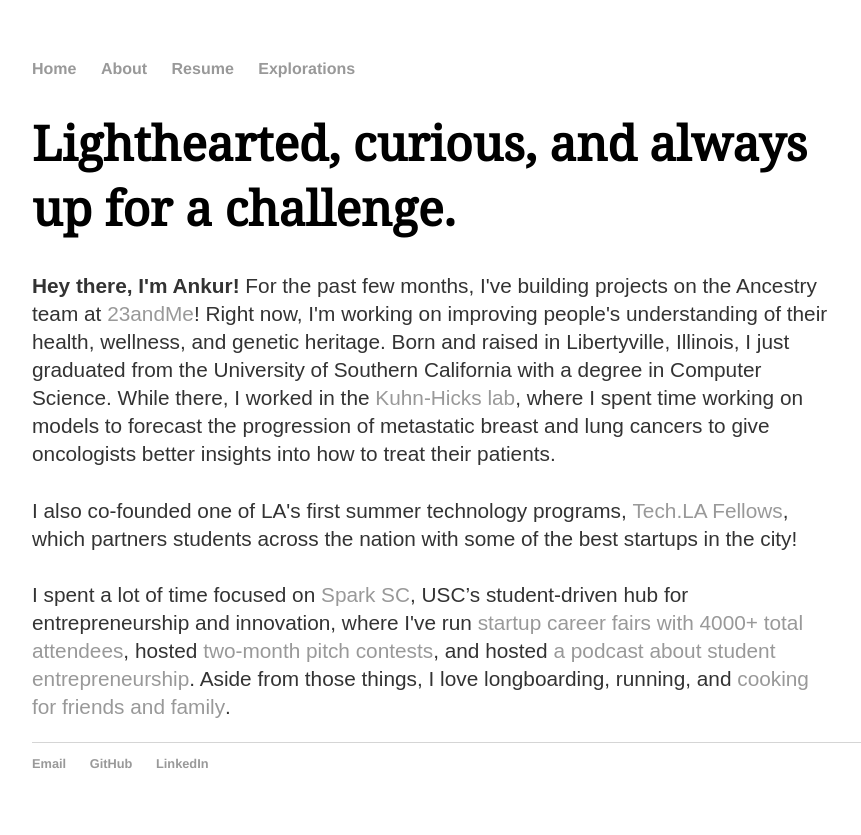
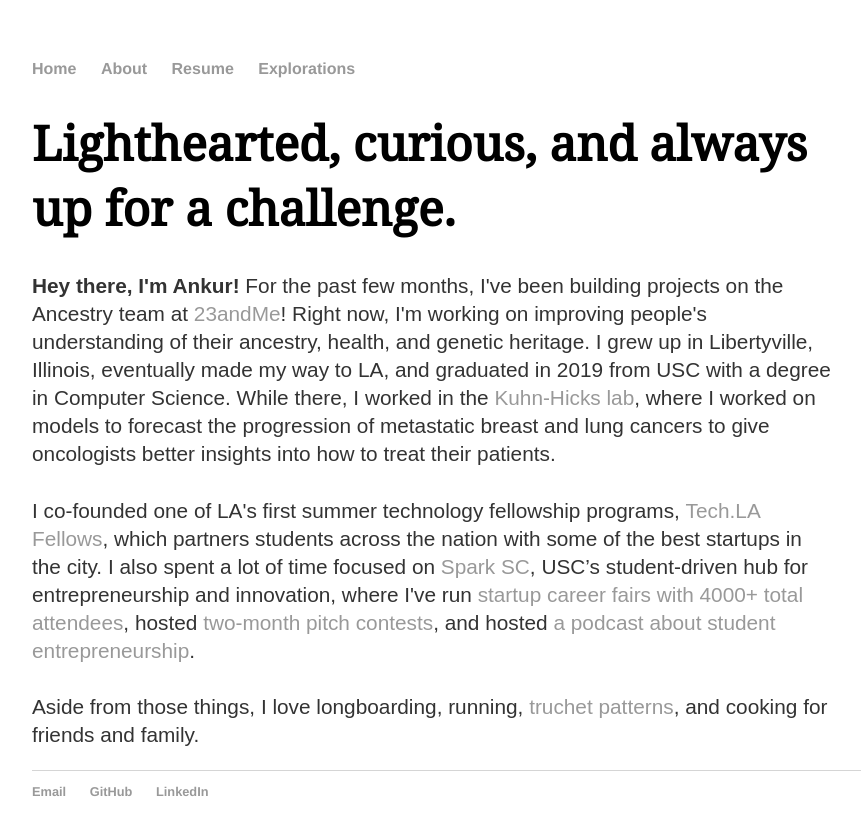
Before and after one commit to arastogi15/arastogi15.github.io, a Jekyll site: the page built from about/index.html, in a window 1280 px wide. Shown: the top 835 px of the page, without its empty margins (160-1021 px from the left). Built offline with Jekyll 4.4.1, drawn with Linux system fonts in a browser that asks for light colours.

```diff
--- a/_layouts/default.html
+++ b/_layouts/default.html
@@ -10,6 +10,10 @@
 			<link href="https://fonts.googleapis.com/css?family=Domine" rel="stylesheet">
 			<link href="https://fonts.googleapis.com/css?family=Noto+Serif" rel="stylesheet">
 			<meta name="viewport" content="width=device-width, initial-scale=1">
+			<meta property='og:title' content="Ankur Rastogi"/>
+			<meta property='og:image' content="http://ankurrastogi.me/favicon.io"/>
+			<meta property='og:description' content="Come learn about me!"/>
+			<meta property='og:url' content="http://ankurrastogi.me" />
 		</head>
 		<body>
 			<nav>
@@ -30,7 +34,7 @@
 	        		<li><a href="mailto:ank.rastogi15@gmail.com">Email</a></li>
 	        		<li><a href="https://github.com/arastogi15">GitHub</a></li>
 	        		<li><a href="https://www.linkedin.com/in/ankur-rastogi/">LinkedIn</a></li>
-	        		<li><a id="secret" target="_blank" href="https://open.spotify.com/playlist/37i9dQZF1Eto0RppMOAUDG?si=nlWxigE3SIaSY0Wf0f25Nw"> ♫ Some Noises I Like ♫</a></li>
+	        		<li><a id="secret" target="_blank" href="https://open.spotify.com/playlist/0EA5ZSA5YNPIPN7v4Kn10A?si=IdlMppyFQoKCmPGuJ8GMBg"> ♫ Some Noises I Like ♫</a></li>
 				</ul>
 			</footer>
 		</body>
--- a/about/index.html
+++ b/about/index.html
@@ -1,17 +1,17 @@
 ---
 layout: default
-title: Ankur Rastogi
+title: Ankur Rastogi - About
 ---
 <div class="blurb">
 	<h1 class="title">Lighthearted, curious, and always up for a challenge.</h1>
 
-			<p id="about"><b>Hey there, I'm Ankur! </b> For the past few months, I've building projects on the Ancestry team at <a href="http://23andme.com">23andMe</a>! Right now, I'm working on improving people's understanding of their health, wellness, and genetic heritage.
+			<p id="about"><b>Hey there, I'm Ankur! </b> For the past few months, I've been building projects on the Ancestry team at <a href="http://23andme.com">23andMe</a>! Right now, I'm working on improving people's understanding of their ancestry, health, and genetic heritage.
 
-			Born and raised in Libertyville, Illinois, I just graduated from the University of Southern California with a degree in Computer Science. While there, I worked in the <a href="http://kuhn.usc.edu">Kuhn-Hicks lab</a>, where I spent time working on models to forecast the progression of metastatic breast and lung cancers to give oncologists better insights into how to treat their patients.
+			I grew up in Libertyville, Illinois, eventually made my way to LA, and graduated in 2019 from USC with a degree in Computer Science. While there, I worked in the <a href="http://kuhn.usc.edu">Kuhn-Hicks lab</a>, where I worked on models to forecast the progression of metastatic breast and lung cancers to give oncologists better insights into how to treat their patients.
 			<br> <br>
-			I also co-founded one of LA's first summer technology programs, <a href="http://tech.la">Tech.LA Fellows</a>, which partners students across the nation with some of the best startups in the city! <br> <br>
 
-			I spent a lot of time focused on <a href="http://sparksc.org">Spark SC</a>, USC’s student-driven hub for entrepreneurship and innovation, where I've run <a href="https://sparksc.org/initiatives/startup-career-fair/"> startup career fairs with 4000+ total attendees</a>, hosted <a href="https://www.facebook.com/1000PitchesUSC/">two-month pitch contests</a>, and hosted <a href="https://soundcloud.com/sparkxm/the-thiel-fellow-series-episode-1">a podcast about student entrepreneurship</a>.
+			I co-founded one of LA's first summer technology fellowship programs, <a href="http://tech.la">Tech.LA Fellows</a>, which partners students across the nation with some of the best startups in the city. I also spent a lot of time focused on <a href="http://sparksc.org">Spark SC</a>, USC’s student-driven hub for entrepreneurship and innovation, where I've run <a href="https://sparksc.org/initiatives/startup-career-fair/"> startup career fairs with 4000+ total attendees</a>, hosted <a href="https://www.facebook.com/1000PitchesUSC/">two-month pitch contests</a>, and hosted <a href="https://soundcloud.com/sparkxm/the-thiel-fellow-series-episode-1">a podcast about student entrepreneurship</a>.
+			<br><br>
 
-			Aside from those things, I love longboarding, running, and <a href="https://eatwithpeople.website/">cooking for friends and family</a>.
+			Aside from those things, I love longboarding, running, <a href="https://twitter.com/Truchet_Nested">truchet patterns</a>, and cooking for friends and family.
 </div><!-- /.blurb -->
--- a/assets/css/main.scss
+++ b/assets/css/main.scss
@@ -56,9 +56,25 @@ h1 {
     font-family:'Noto Serif', 'Arial', 'Sans-Serif';
     margin: 32px 0;
 
-    @media(min-width: $bp-tablet) {
+    &.header-mobile {
+        display: block;
+    }
+
+    &.header-desktop {
+        display: none;
+    }
+
+     @media(min-width: $bp-tablet) {
         font-size: 3em;
         margin: !important;
+
+        &.header-mobile {
+            display: none;
+        }
+
+        &.header-desktop {
+            display: block;
+        }
     }
 }
 
@@ -98,3 +114,9 @@ ul.posts li {
     font-family: 'Open+Sans';
     font-size: 1em;
 }
+
+.mobile-bkpt {
+    @media(min-width: $bp-tablet) {
+        display: none;
+    }
+}
--- a/explorations/index.html
+++ b/explorations/index.html
@@ -1,6 +1,6 @@
 ---
 layout: default
-title: Ankur Rastogi
+title: Ankur Rastogi - Explorations
 ---
 <div class="blurb">
 	<h1 class="title">Brewing some coffee...</h1>
--- a/index.html
+++ b/index.html
@@ -3,7 +3,8 @@ layout: default
 title: Ankur Rastogi
 ---
 <div class="blurb">
-	<h1>Hi there, <br/>I'm Ankur Rastogi.</h1>
+	<h1 class="header-mobile">Hi there, <br/>I'm Ankur Rastogi.</h1>
+	<h1 class="header-desktop">Hi there, I'm Ankur Rastogi.</h1>
 
 	<p><b>I'm a recent USC graduate and currently a Software Engineer at <a href="https://www.23andme.com">23andMe</a></b>! I'm excited about health, technology, and building entrepreneurial ecosystems.
 	<br> <br>
```
